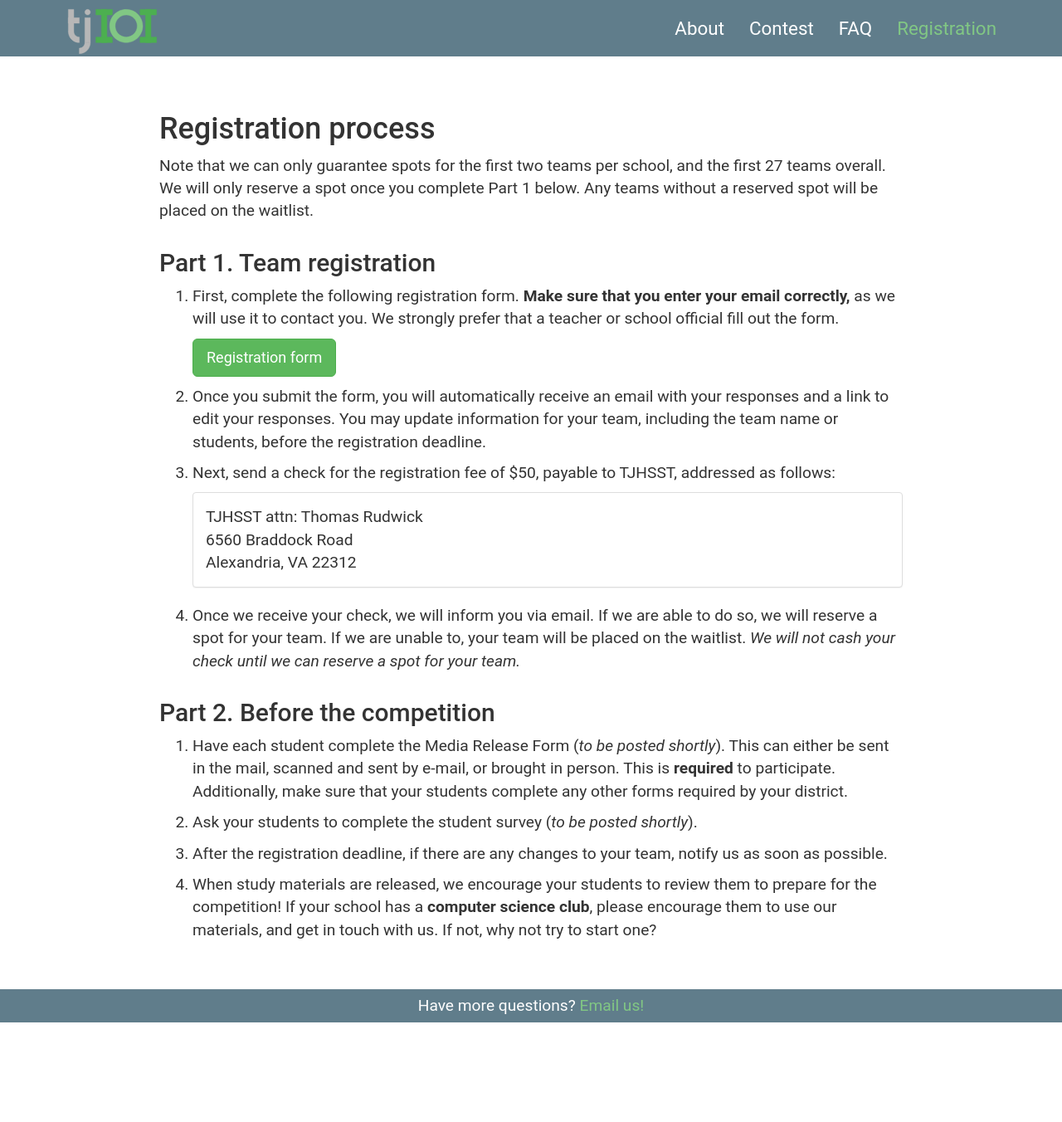
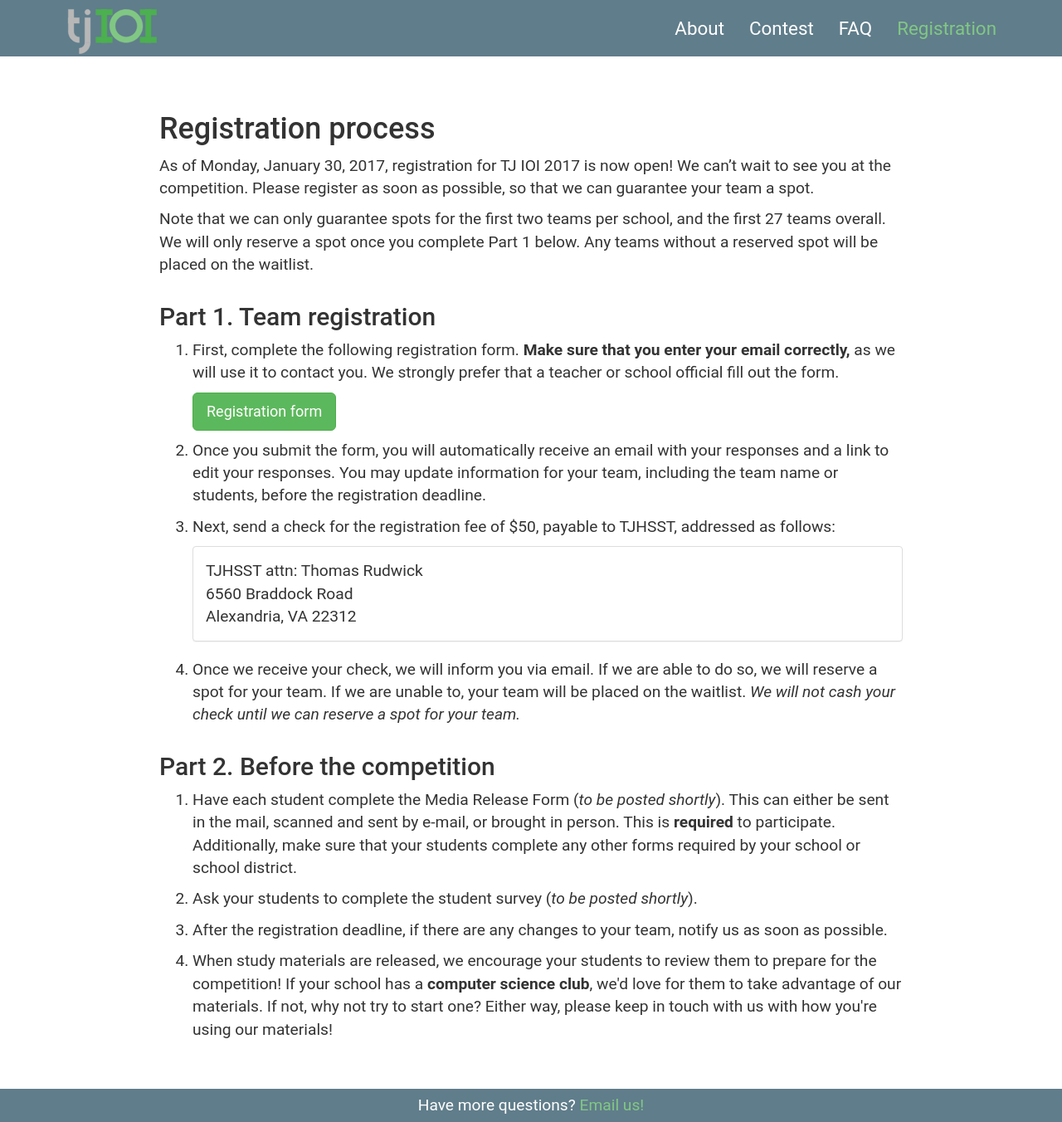
Before and after one commit to codeAligned/tjioi, a Jekyll site: the page built from registration.md, in a window 1280 px wide. Shown: the whole page at 83% size. Built offline with Jekyll 4.4.1, drawn with Linux system fonts in a browser that asks for light colours; before the commit the page ends 1232 px from its top, so only the background shows below that.

Commit message:
update registration text

```diff
--- a/registration.md
+++ b/registration.md
@@ -5,6 +5,9 @@ permalink: /registration/
 ---
 
 # Registration process
+
+As of Monday, January 30, 2017, registration for TJ IOI 2017 is now open! We can't wait to see you
+at the competition. Please register as soon as possible, so that we can guarantee your team a spot.
 
 Note that we can only guarantee spots for the first two teams per school, and the first 27 teams overall.
 We will only reserve a spot once you complete Part 1 below. Any teams without a reserved spot will be
@@ -38,9 +41,10 @@ placed on the waitlist.
 
 1.  <p>Have each student complete the Media Release Form (<em>to be posted shortly</em>). This can either be
     sent in the mail, scanned and sent by e-mail, or brought in person. This is <strong>required</strong> to participate.
-    Additionally, make sure that your students complete any other forms required by your district.</p>
+    Additionally, make sure that your students complete any other forms required by your school or school district.</p>
 2.  <p>Ask your students to complete the student survey (<em>to be posted shortly</em>).</p>
 3.  <p>After the registration deadline, if there are any changes to your team, notify us as soon as possible.</p>
 4.  <p>When study materials are released, we encourage your students to review them to prepare for
-    the competition! If your school has a <strong>computer science club</strong>, please encourage them to use our
-    materials, and get in touch with us. If not, why not try to start one?</p>
+    the competition! If your school has a <strong>computer science club</strong>, we'd love for them to
+    take advantage of our materials. If not, why not try to start one? Either way, please keep in touch
+    with us with how you're using our materials!</p>
```
